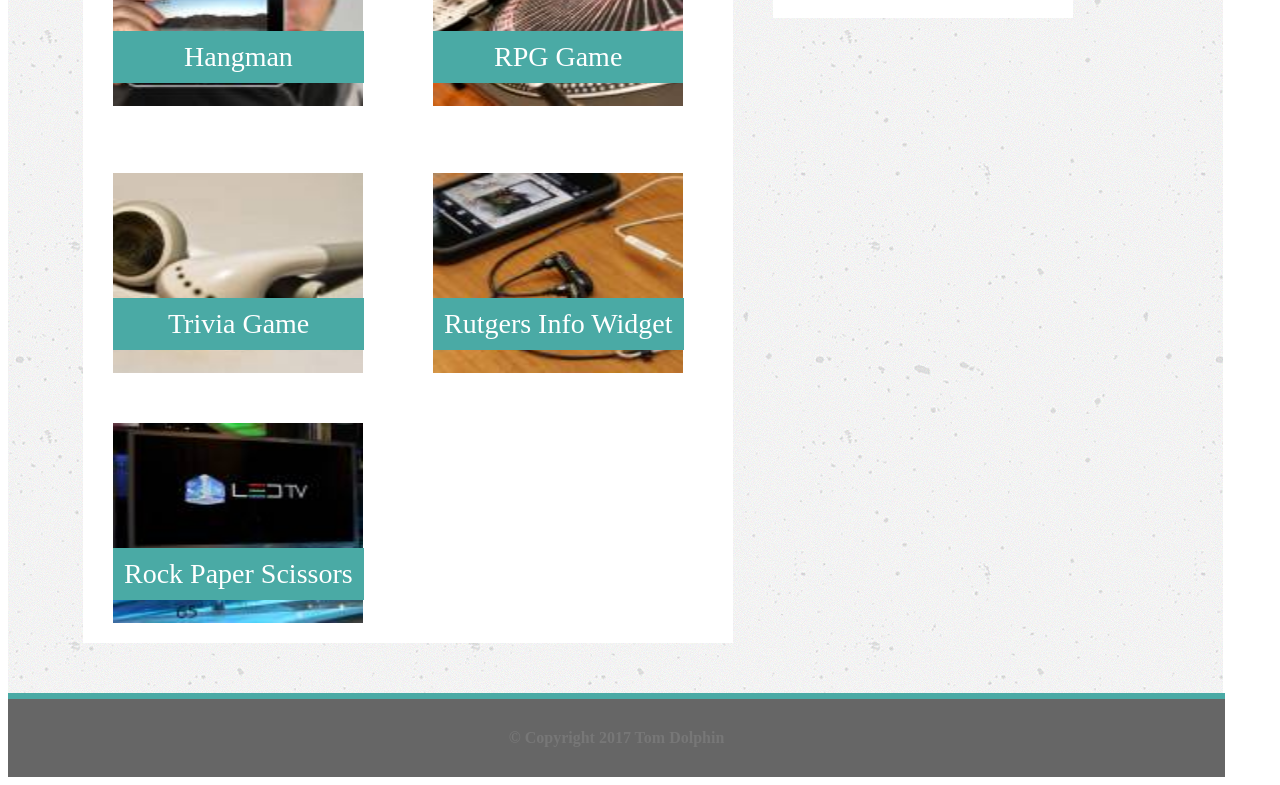
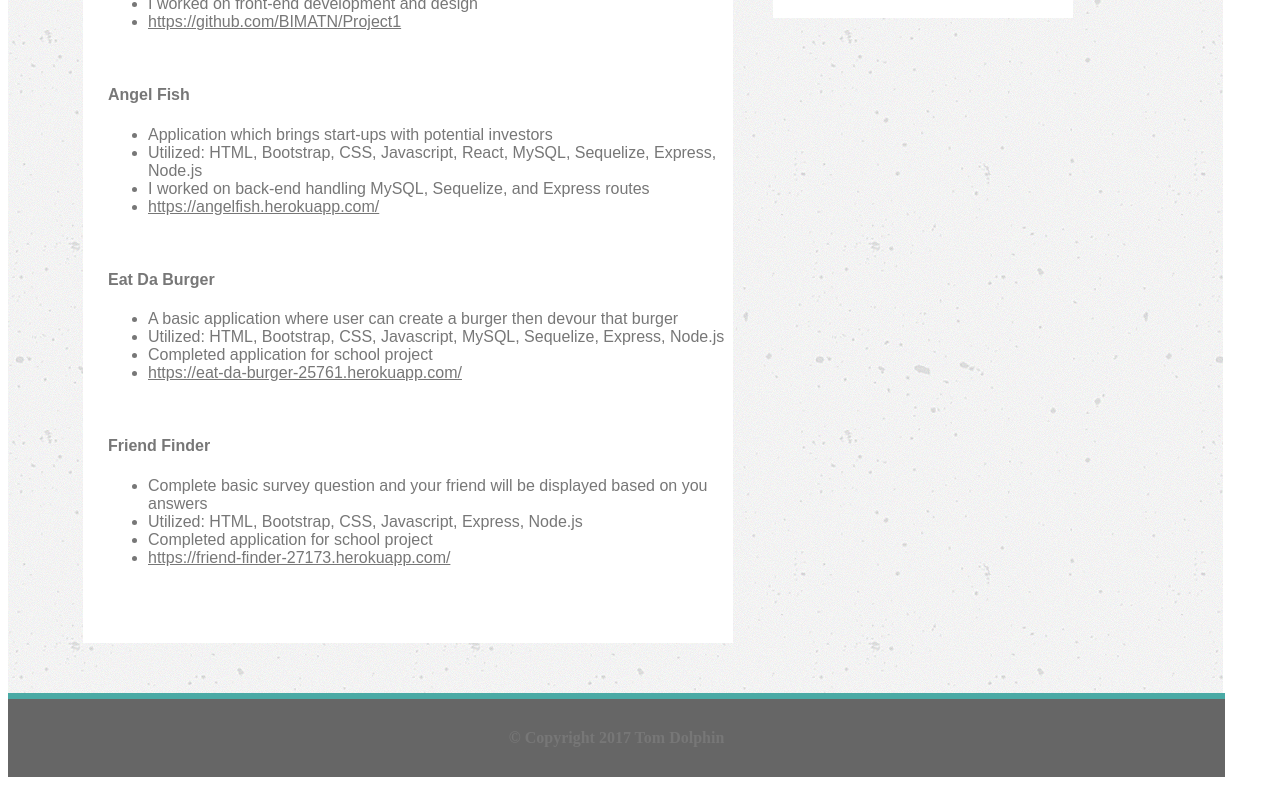
Before and after one commit to tjdolphin23/Responsive-Portfolio, a plain HTML site: page portfolio.html in a window 1280 px wide. Shown: the part 265-1050 px from the top of the page. Drawn offline with Linux system fonts and the light colour scheme.

Commit message:
added project to protfolio with links, Replaced social media icons with better pics

```diff
--- a/Assets/CSS/style.css
+++ b/Assets/CSS/style.css
@@ -86,7 +86,7 @@ p {
 }
 
 #logo {
-	margin-left: 50px;
+	margin-left: 60px;
 	margin-top: 30px;
 }
 
@@ -143,71 +143,11 @@ p {
 	margin-right: 40px;
 }
 
-#hangman {
-	margin-left: 30px;
 
-}
- #hangtitle {
- 	position: absolute;
- 	background-color: #4aaaa5;
-	color: #FFFFFF;
-	font-size: 28px;
-	padding: 10px 71px;
-    margin-top: 125px;
- }
-
-#rpg {
-	margin-left: 350px;
-    margin-bottom: 275px;
-}
-
- #rpgtitle {
- 	position: absolute;
- 	background-color: #4aaaa5;
-	color: #FFFFFF;
-	font-size: 28px;
-	padding: 10px 61px;
-    margin-top: 125px;
- }
-
-#trivia {
-	margin-left: 30px;
-}
-
- #triviatitle {
- 	position: absolute;
- 	background-color: #4aaaa5;
-	color: #FFFFFF;
-	font-size: 28px;
-    padding: 10px 55px;
-    margin-top: 125px;
- }
-
-#rutgers {
-	margin-left: 350px;
-}
-
-#rutgertitle {
- 	position: absolute;
- 	background-color: #4aaaa5;
-	color: #FFFFFF;
-	font-size: 28px;
-	padding: 10px 11px;
-    margin-top: 125px;
- }
-
-#rock {
-	margin-left: 30px;
-    margin-top: 525px;
-}
-
- #rocktitle {
- 	position: absolute;
- 	background-color: #4aaaa5;
-	color: #FFFFFF;
-	font-size: 28px;
-	padding: 10px 11px;
-    margin-top: 125px;
+ #projects {
+ 	margin-left: 25px;
+ 	font-family: arial;
+ 	color: #777777;
  }
 
  a:hover {
--- a/portfolio.html
+++ b/portfolio.html
@@ -24,32 +24,39 @@
 	<div id="portfolio">
 		<h2>Portfolio</h2>
 		<hr>
-		<div id="hangman">
-			<img src="Assets/Images/hangman.jpeg" alt="hangman" style="width:250px;height:200px;">
-			<div id="hangtitle">Hangman</div>
+		<div id="projects">
+			<h4>Know Before You Go</h4>
+				<ul>
+					<li>Event finder application which also returned food, hotel, and weather information</li>
+					<li>Utilized: HTML, CSS, Bootstrap, Javascript, JQuery, API's, and Firebase</li>
+					<li>I worked on front-end development and design</li>
+					<li><a href="https://github.com/BIMATN/Project1">https://github.com/BIMATN/Project1</a></li>
+				</ul>
+		<br>
+			<h4>Angel Fish</h4>
+				<ul>
+					<li>Application which brings start-ups with potential investors</li>
+					<li>Utilized: HTML, Bootstrap, CSS, Javascript, React, MySQL, Sequelize, Express, Node.js</li>
+					<li>I worked on back-end handling MySQL, Sequelize, and Express routes</li>
+					<li><a href="https://angelfish.herokuapp.com/">https://angelfish.herokuapp.com/</a></li>
+				</ul>
+		<br>
+			<h4>Eat Da Burger</h4>
+				<ul>
+					<li>A basic application where user can create a burger then devour that burger</li>
+					<li>Utilized: HTML, Bootstrap, CSS, Javascript, MySQL, Sequelize, Express, Node.js</li>
+					<li>Completed application for school project </li>
+					<li><a href="https://eat-da-burger-25761.herokuapp.com/">https://eat-da-burger-25761.herokuapp.com/</a></li>
+				</ul>
+		<br>
+			<h4>Friend Finder</h4>
+				<ul>
+					<li>Complete basic survey question and your friend will be displayed based on you answers</li>
+					<li>Utilized: HTML, Bootstrap, CSS, Javascript, Express, Node.js</li>
+					<li>Completed application for school project </li>
+					<li><a href="https://friend-finder-27173.herokuapp.com/">https://friend-finder-27173.herokuapp.com/</a></li>
+				</ul>
 		</div>
-
-		<div id="rpg">
-			<img src="Assets/Images/rpg-game.jpeg" alt="rpg" style="width:250px;height:200px;">
-			<div id="rpgtitle">RPG Game</div>
-		</div>
-
-
-		<div id="trivia">
-			<img src="Assets/Images/trivia-game.jpeg" alt="trivia" style="width:250px;height:200px;">
-			<div id="triviatitle">Trivia Game</div>
-		</div>
-
-		<div id="rutgers">
-			<img src="Assets/Images/rutgers.jpeg" alt="rutgers" style="width:250px;height:200px;">
-			<div id="rutgertitle">Rutgers Info Widget</div>
-		</div>
-
-		<div id="rock">
-			<img src="Assets/Images/rock.jpeg" alt="rock" style="width:250px;height:200px;">
-			<div id="rocktitle">Rock Paper Scissors</div>
-		</div>
-
 		</div>
 	</div>
 
@@ -58,11 +65,9 @@
 		<hr>
 		<div id="logo">
 			<a href="https://github.com/tjdolphin23">
-				<img src="Assets/Images/github-24.png" alt="github" style="width:50px;height:50px;"></a>
+				<img src="Assets/Images/github-64.png" alt="github" style="width:75px;height:75px;"></a>
 			<a href="https://www.linkedin.com/in/tom-dolphin-5a5888142/">
-				<img src="Assets/Images/square-linkedin-24.png" alt="linkedin" style="width:50px;height:50px;"></a>
-			<a href="https://stackoverflow.com/users/8334857/tom-dolphin?tab=profile">
-				<img src="Assets/Images/overflow-24.png" alt="stackoverflow" style="width:50px;height:50px;"></a>
+				<img src="Assets/Images/square-linkedin-64.png" alt="linkedin" style="width:75px;height:75px;"></a>
 		</div>
 	</aside>
 </section>
```
Also changed, not shown: contact.html (+3 -5 lines), index.html (+6 -5 lines), Assets/Images/github-16.png (deleted), Assets/Images/overflow-16.png (deleted), Assets/Images/overflow-24.png (deleted), Assets/Images/overflow-64.png (deleted), Assets/Images/rock.jpeg (deleted), Assets/Images/rpg-game.jpeg (deleted), Assets/Images/rutgers.jpeg (deleted), Assets/Images/square-linkedin-64.png (added), Assets/Images/tom.png (added), Assets/Images/trivia-game.jpeg (deleted), 1 other file.
